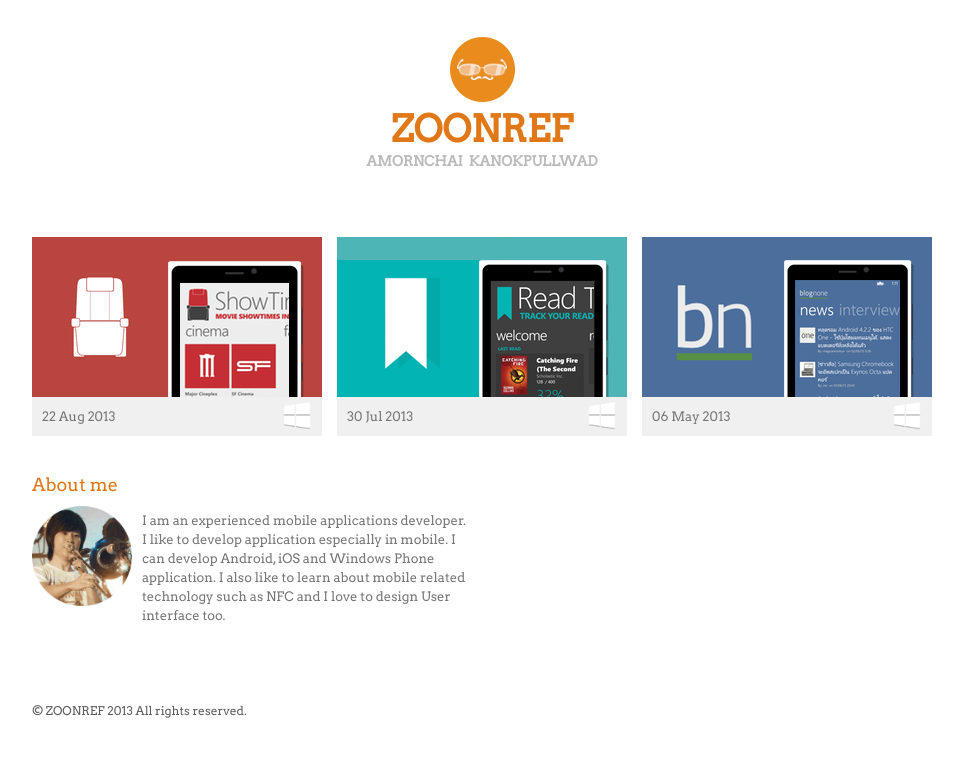
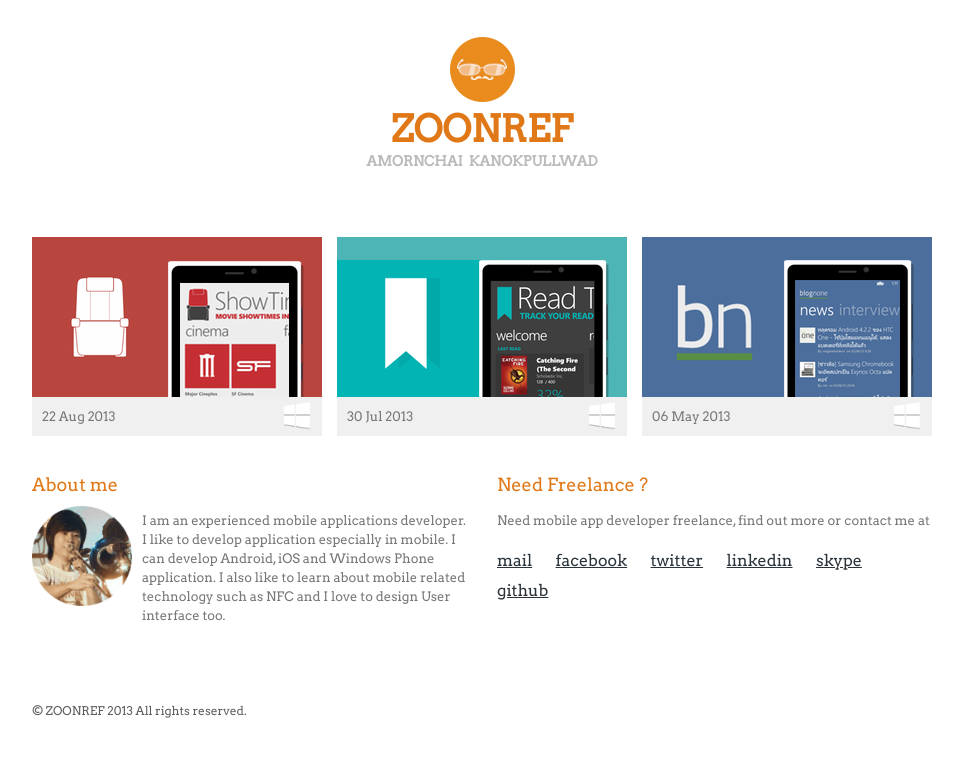
Before and after one commit to zoonooz/zoonooz.github.io, a Jekyll site: the page built from index.html, in a window 1280 px wide. Shown: the top 757 px of the page, without its empty margins (158-1121 px from the left). Built offline with Jekyll 4.4.1, drawn with Linux system fonts in a browser that asks for light colours; Markdown is read by kramdown in place of the engine named in the settings.

Commit message:
add contact link

```diff
--- a/index.html
+++ b/index.html
@@ -24,14 +24,17 @@
 
 	<div id="info">
 
-	    <!-- <div class="info_item float">
-	        <h3>How to Contact Us</h3>
-	        <p>Nulla sed justo vitae eros euismod volutpat.
-	        Mauris in fermentum justo. Vivamus in risus metus, nec rhoncus arcu.
-	        Sed eleifend laoreet elit sed viverra. Vivamus ornare mattis interdum.
-	        Integer convallis placerat aliquam.
-	        Vivamus id leo eget nunc lacinia pulvinar sit amet id nibh. <a class="transitional" href="contacts.htm">See more..</a></p>
-	    </div> -->
+	    <div class="info_item float">
+	        <h3>Need Freelance ?</h3>
+	        <p>Need mobile app developer freelance, find out more or contact me at</p>
+	        <br/>
+	        <span style="margin: 0 20px 0 0; line-height: 30px"><a class="transitional" href="mailto:zoonref@gmail.com">mail</a></span>
+	        <span style="margin: 0 20px 0 0; line-height: 30px" ><a class="transitional" href="http://www.facebook.com/zoonref">facebook</a></span>
+	        <span style="margin: 0 20px 0 0; line-height: 30px"><a class="transitional" href="http://www.twitter.com/zoonref">twitter</a></span>
+	        <span style="margin: 0 20px 0 0; line-height: 30px"><a class="transitional" href="http://th.linkedin.com/in/zoonref">linkedin</a></span>
+	        <span style="margin: 0 20px 0 0; line-height: 30px"><a class="transitional" href="skype:nobisuke.eiei?chat">skype</a></span>
+	        <span style="margin: 0 20px 0 0; line-height: 30px"><a class="transitional" href="http://www.github.com/zoonooz">github</a></span>
+	    </div>
 
 
 	    <div class="info_item">
```
